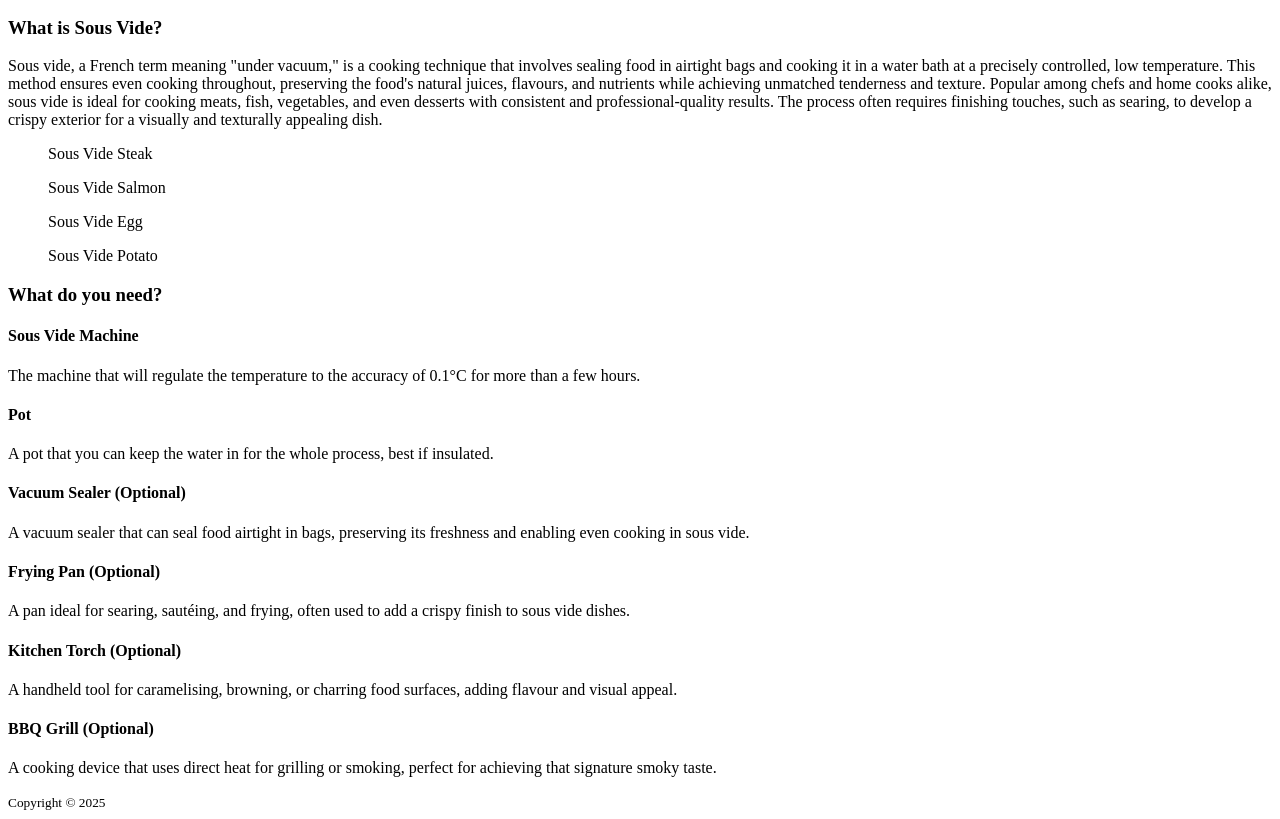
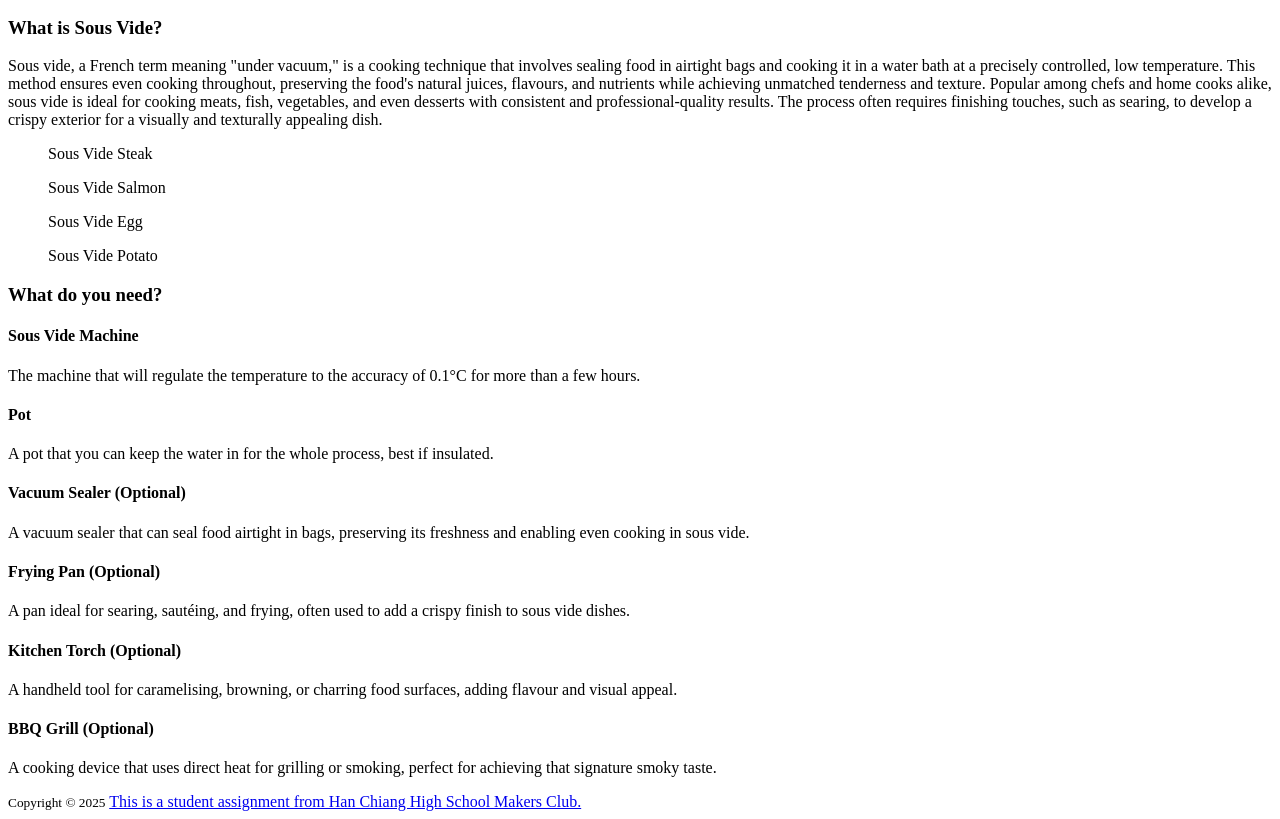
Before and after one commit to HCHSsteam/HCHSsteam.github.io, a plain HTML site: page index.html in a window 1280 px wide. Shown: the part 148-967 px from the top of the page. Drawn offline with Linux system fonts and the light colour scheme.

Commit message:
Update index.html

```diff
--- a/index.html
+++ b/index.html
@@ -94,6 +94,7 @@
 		</main>
 		<footer>
 			<small>Copyright &copy; 2025</small>
+			<a href="https://penangmaker.com/" target="_blank">This is a student assignment from Han Chiang High School Makers Club.</a>
 		</footer>
 	</body>
 </html>
```
